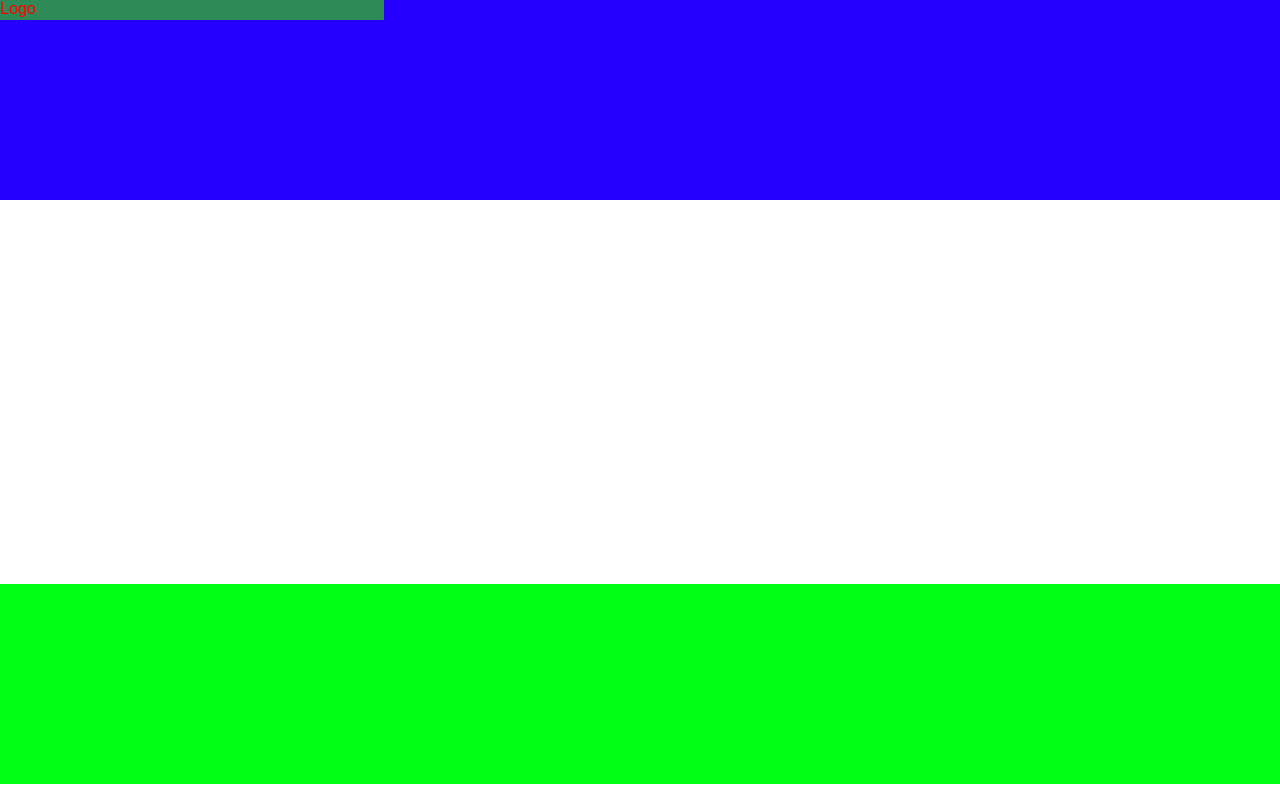
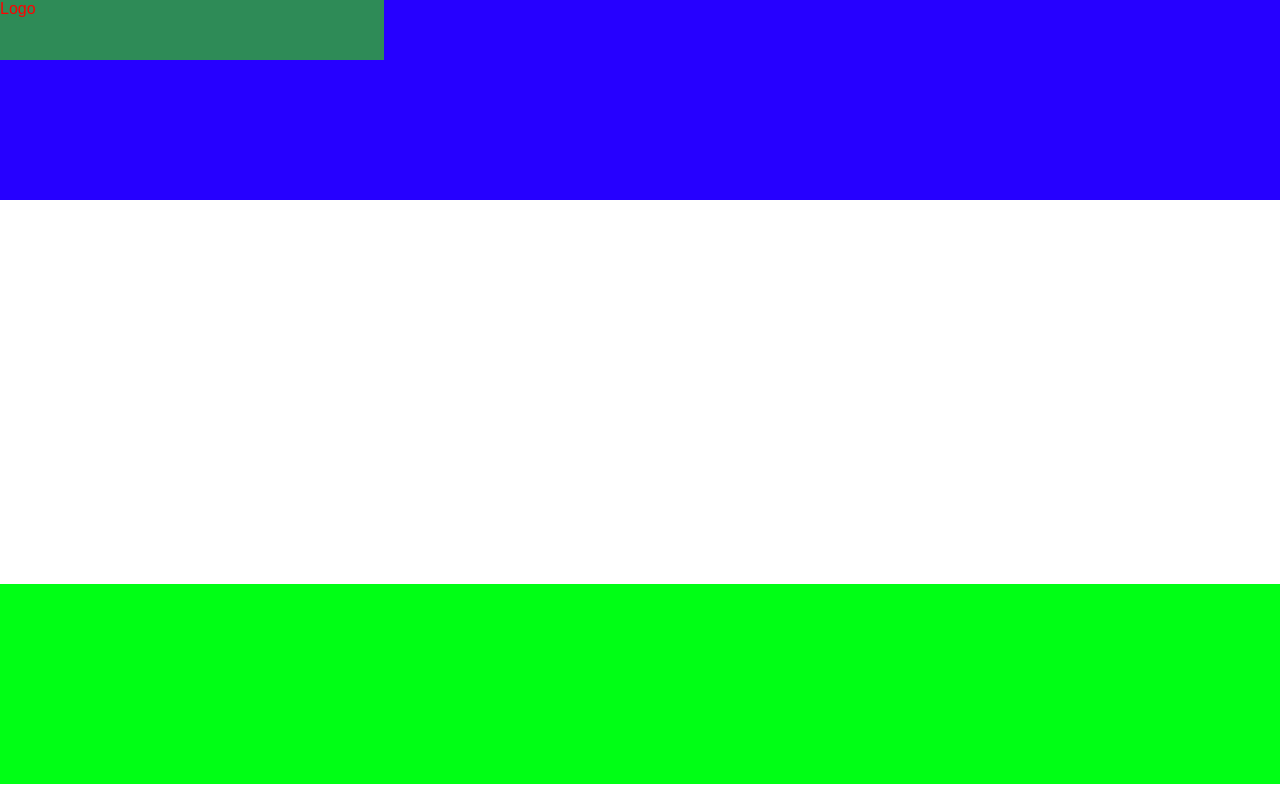
Before and after one commit to bogdandevelop/rockerse, a plain HTML site: page index.html in a window 1280 px wide. Drawn offline with Linux system fonts and the light colour scheme.

Commit message:
Update main.css

```diff
--- a/main.css
+++ b/main.css
@@ -33,7 +33,7 @@ body{
 #logo{
   color:red ;
   width: 30%;
-  height: 10%;
+  height: 30%;
   background-color: seagreen;
 
 
```
